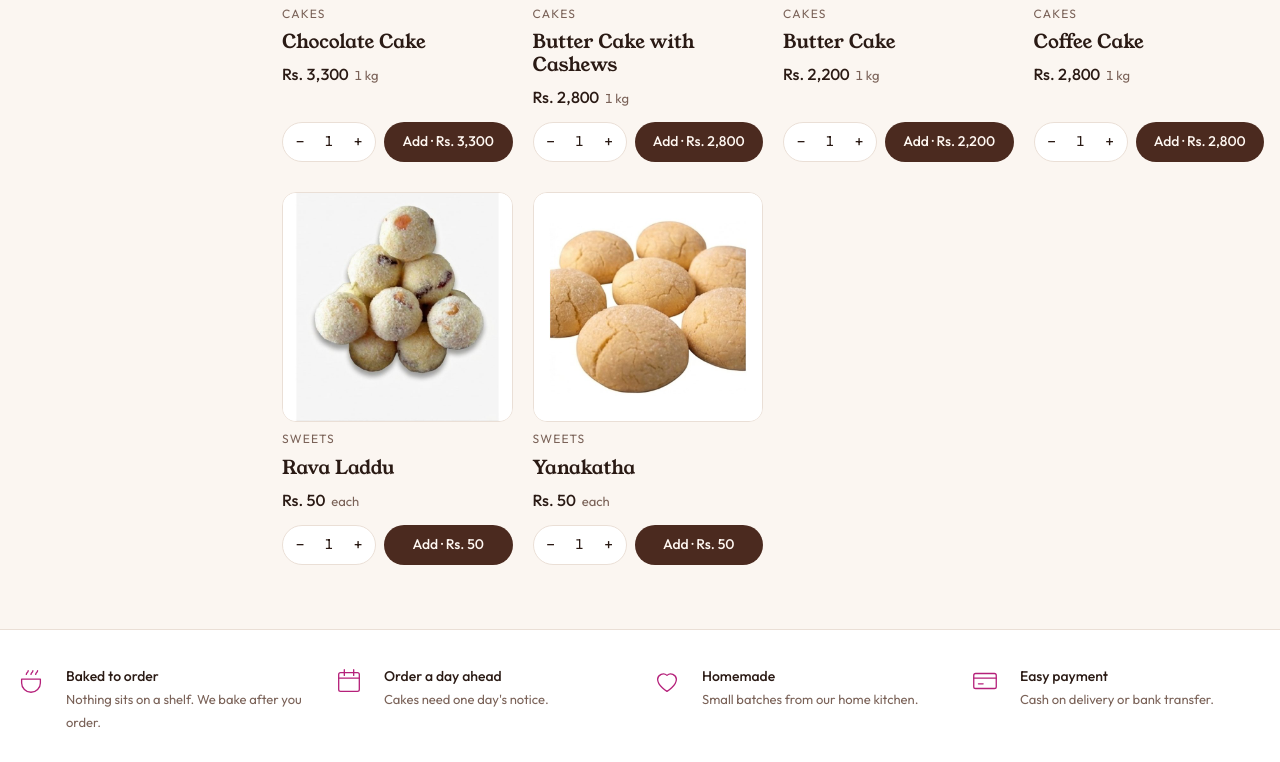
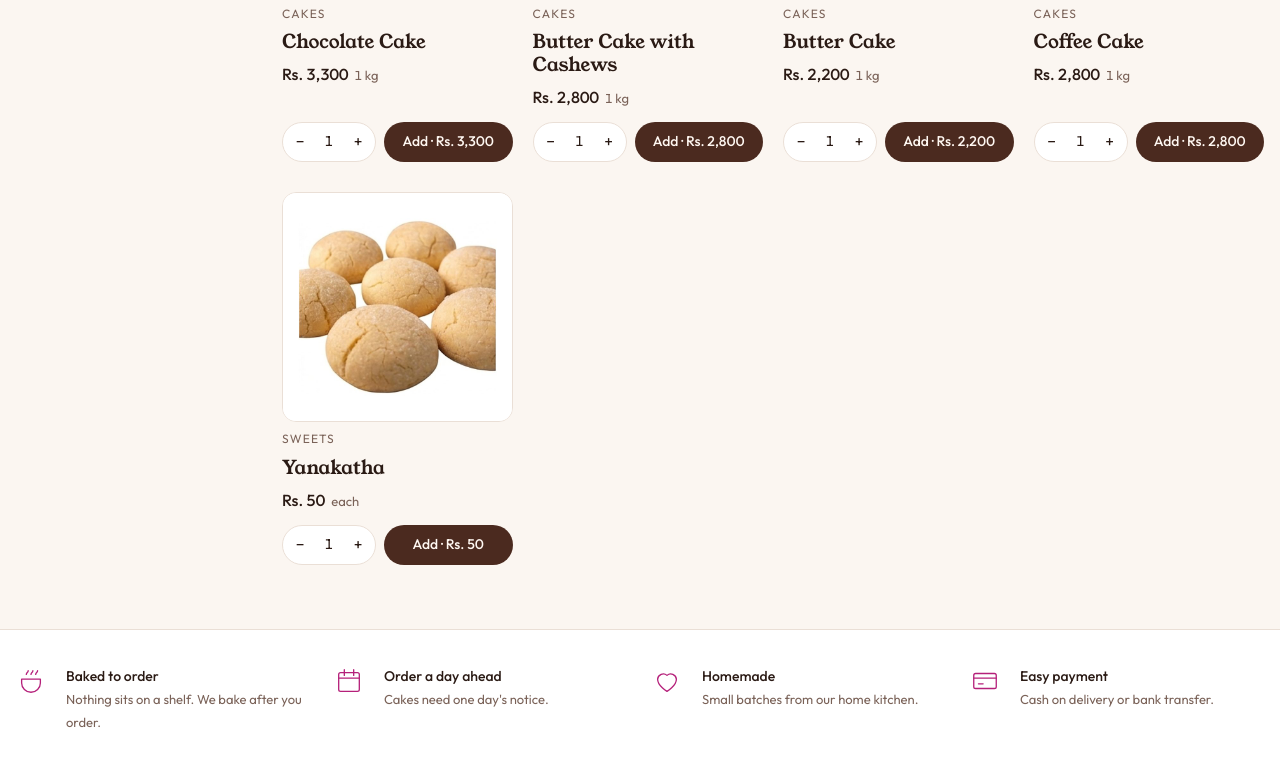
Before and after one commit to fashaf01/Ai-Lab, a website: page haju-bliss/index.html in a window 1280 px wide. Shown: the part 1546-2308 px from the top of the page. Drawn offline with Linux system fonts and the light colour scheme.

Commit message:
Remove Rava Laddu from the menu
Co-Authored-By: Claude Opus 5.5 <noreply@anthropic.com>
Claude-Session: https://claude.ai/code/session_0168rdHaFFg2W2P8uKSAf8HF

```diff
--- a/haju-bliss/index.html
+++ b/haju-bliss/index.html
@@ -596,7 +596,6 @@ footer .logo small { color: inherit; opacity: .6; }
     { id: 6,  name: "Butter Cake with Cashews",  cat: "Cakes",    price: 2800, unit: "1 kg"    , best: 6,  choc: false, img: "images/butter-cake-cashew.jpg",       desc: "Our soft butter cake topped with roasted cashew nuts." },
     { id: 7,  name: "Butter Cake",               cat: "Cakes",    price: 2200, unit: "1 kg",     best: 7,  choc: false, img: "images/butter-cake.jpg",              desc: "Golden, buttery and light. The Sri Lankan tea-time classic." },
     { id: 8,  name: "Coffee Cake",               cat: "Cakes",    price: 2800, unit: "1 kg"    , best: 8,  choc: false, img: "images/coffee-cake.jpg?v=2",              desc: "A tender cake flavoured with real coffee. Lovely with a cup of tea." },
-    { id: 9,  name: "Rava Laddu",                cat: "Sweets",   price: 50,   unit: "each",     best: 9,  choc: false, img: "images/rava-laddu.jpg",               desc: "Semolina and coconut laddu with cashews and raisins, rolled in fresh coconut." },
     { id: 10, name: "Yanakatha",                 cat: "Sweets",   price: 50,   unit: "each",     best: 10, choc: false, img: "images/yanakatha.jpg",                desc: "A traditional sweet, freshly made and sugar-dusted." }
   ];
   const BEST_COUNT = 2; // how many top items get the "Best seller" badge and the spotlight
```
Also changed, not shown: haju-bliss/images/rava-laddu.jpg (deleted).
